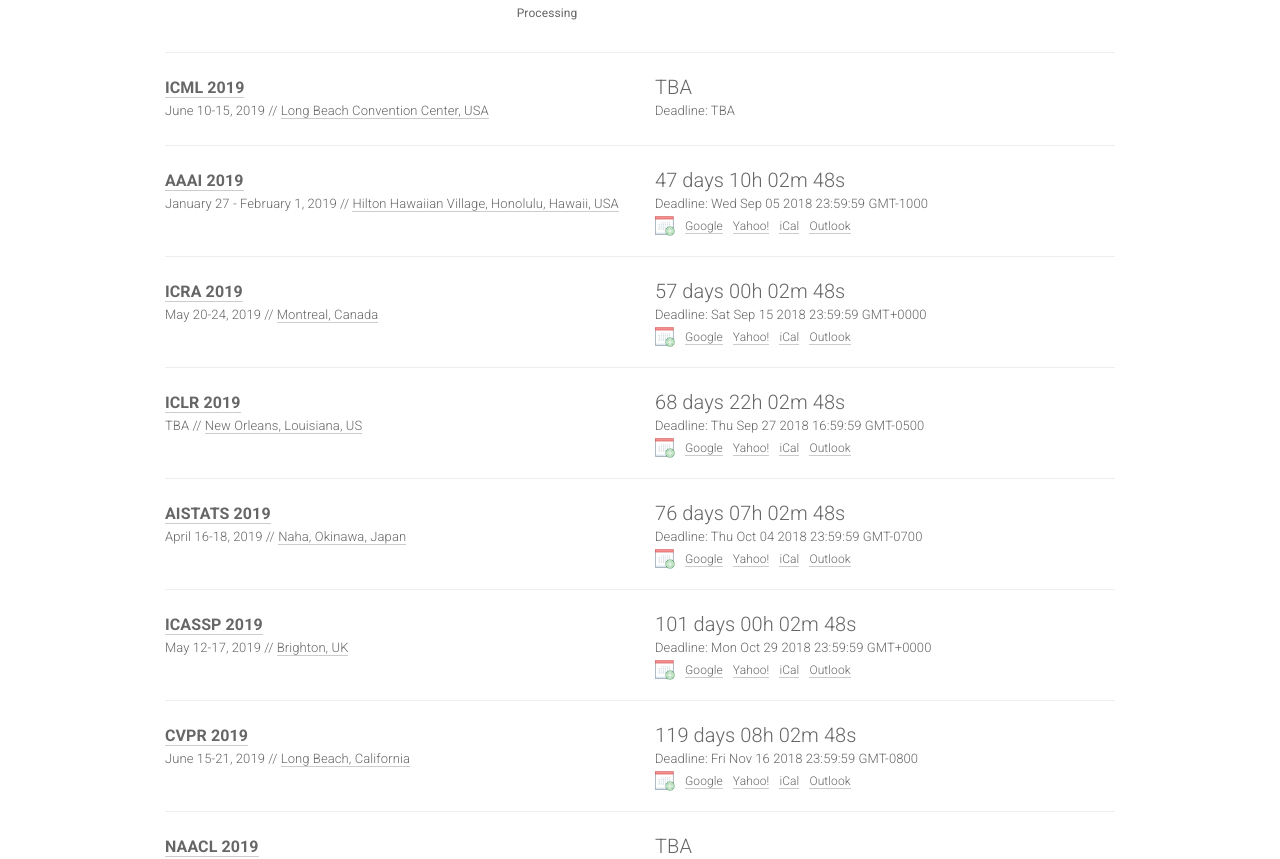
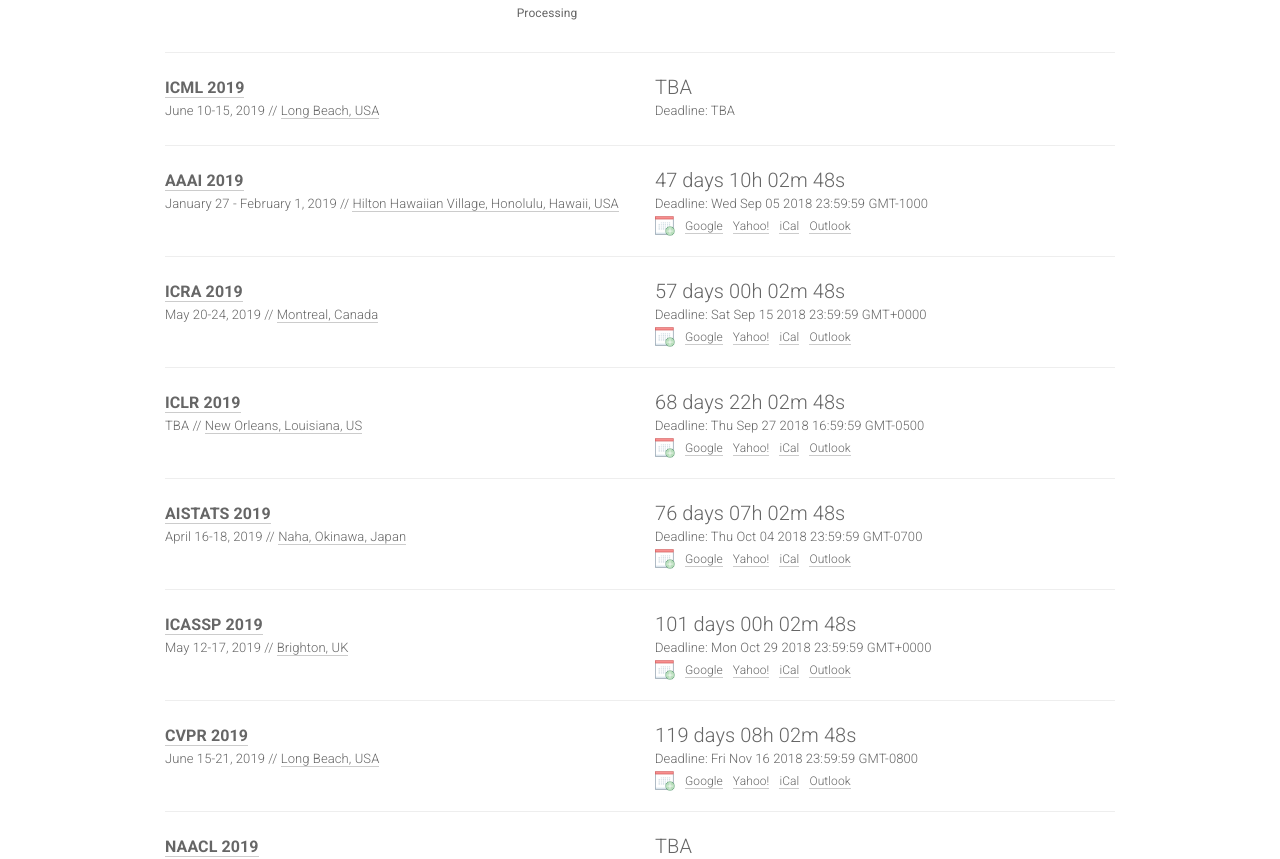
Before and after one commit to paperswithcode/ai-deadlines, a Jekyll site: the page built from index.html, in a window 1280 px wide and 1400 px high. Shown: the part 150-1009 px from the top of the window. Built offline with Jekyll 4.4.1, drawn with Linux system fonts in a browser that asks for light colours; nearby versions of some CDN libraries; comment, search, counter and statistics services are not loaded.

Commit message:
fix location data format

```diff
--- a/_data/conferences.yml
+++ b/_data/conferences.yml
@@ -8,7 +8,7 @@
   deadline: TBA
   timezone: TBA
   date: June 10-15, 2019
-  place: Long Beach Convention Center, USA
+  place: Long Beach, USA
   sub: ML
 
 - name: AAAI
@@ -68,7 +68,7 @@
   deadline: "2018-11-16 23:59:59"
   timezone: America/Los_Angeles
   date: June 15-21, 2019
-  place: Long Beach, California
+  place: Long Beach, USA
   sub: CV
 
 - name: NAACL
```
